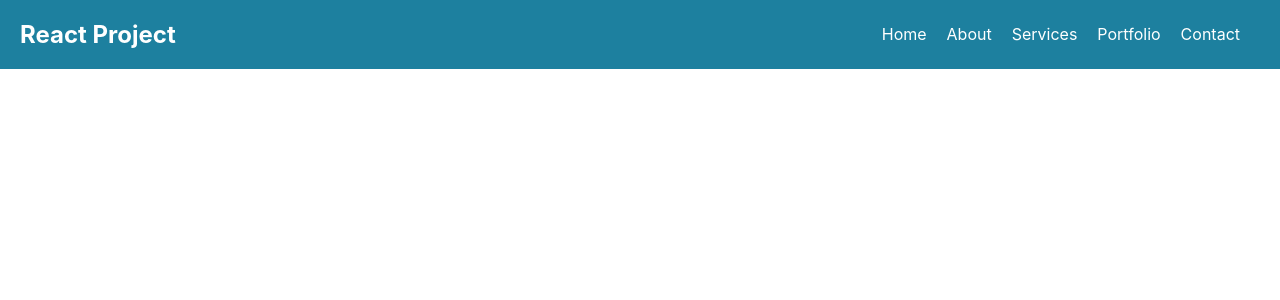
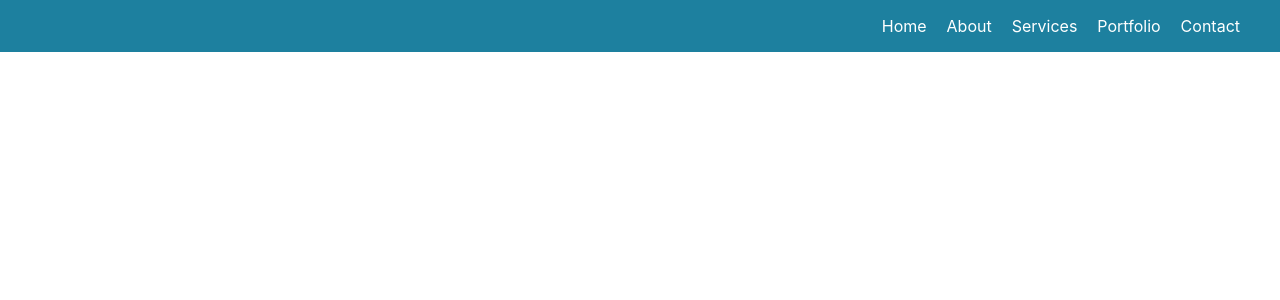
Before and after one commit to oliver-gomes/react-portfolio-telmo, a React (Create React App) app in the folder react-portfolio/: page / in a window 1280 px wide. Shown: the top 300 px of the page. Built offline with nearby package versions, Linux system fonts and the light colour scheme.

Commit message:
Mapping to create Menu

```diff
--- a/react-portfolio/src/component/Navigation.js
+++ b/react-portfolio/src/component/Navigation.js
@@ -3,17 +3,19 @@ import './Navigation.css'
 
 class Navigation extends Component {
   render() {
+    const sections = ['Home', 'About', 'Services', 'Portfolio', 'Contact'];
+    const navLinks = sections.map( section => {
+      return (
+        <li><a href={'#' + section}>{section}</a></li>
+      )
+    })
     return (
       <div>
         <nav>
-            <h2 className="logo">React Project</h2>
+            <h2 className="logo">{this.props.LogoTitle}</h2>
 
             <ul>
-              <li> <a href="#">Home</a></li>
-              <li> <a href="#">About</a> </li>
-              <li> <a href="#">Services</a></li>
-              <li> <a href="#">Portfolio</a></li>
-              <li> <a href="#">Contact</a></li>
+              {navLinks}
             </ul>
         </nav>
       </div>
```
